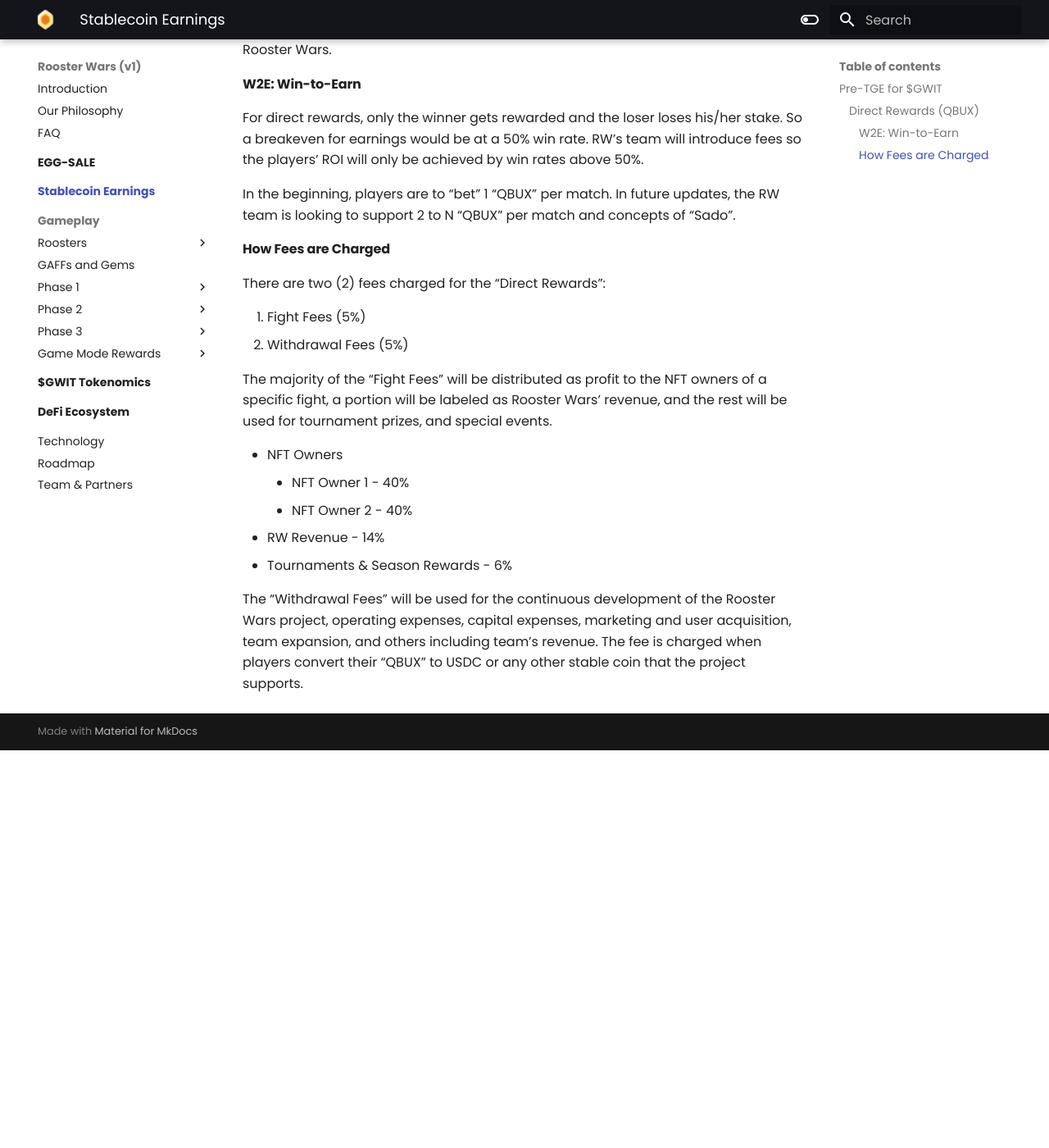
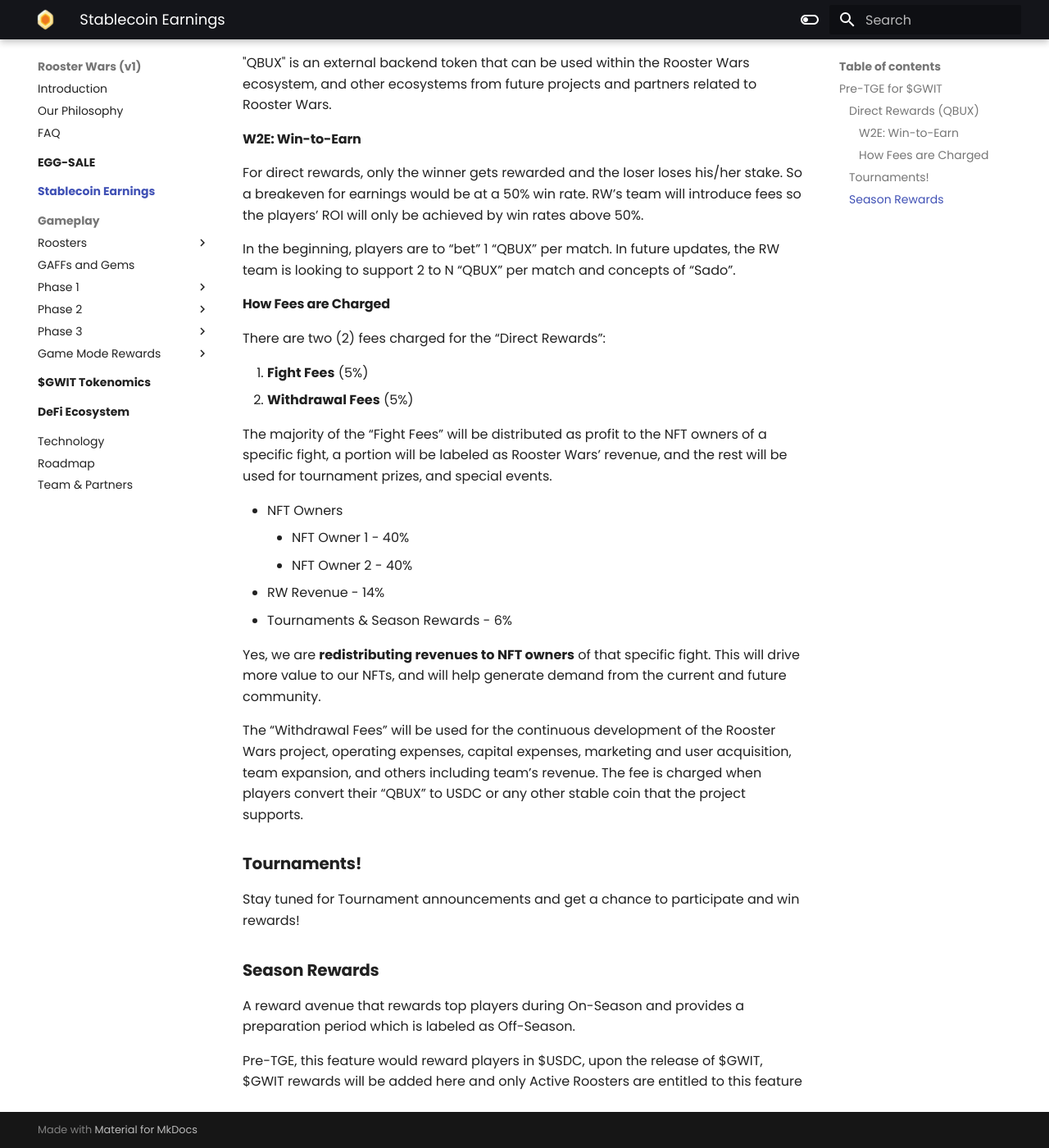
Before and after one commit to AshtreeBV/roosterwars-whitepaper, an MkDocs documentation site: the page built from docs/usdc/index.md, in a window 1280 px wide and 1400 px high, scrolled down 758 px. Shown: the whole window at 82% size. Built offline with MkDocs 1.6.1 and Material for MkDocs 9.7.7, drawn with Linux system fonts in a browser that asks for light colours; before the commit the page ends 1673 px from its top, so only the background shows below that.

Commit message:
stablecoin earnings 2

```diff
--- a/docs/usdc/index.md
+++ b/docs/usdc/index.md
@@ -14,6 +14,8 @@ Prior to $GWIT’s release (TGE), Rooster Wars will release its Play-and-Earn me
 
 Direct Rewards refer to the earnings you get immediately after winning a fight in the Arena. It will be in “QBUX” wherein players will purchase “QBUX” for $0.5 USDC, and use that to play in the Arena.
 
+For details on the gameplay, the matches will follow the [Arena](../gameplay/phase1/arena/index.md) setup. The concept of Tiers, Stars and Chicken Points will come at a later date.
+
 "QBUX" is an external backend token that can be used within the Rooster Wars ecosystem, and other ecosystems from future projects and partners related to Rooster Wars.
 
 #### **W2E: Win-to-Earn**
@@ -26,8 +28,8 @@ In the beginning, players are to “bet” 1 “QBUX” per match. In future upd
 
 There are two (2) fees charged for the “Direct Rewards”:
 
-1. Fight Fees (5%)
-2. Withdrawal Fees (5%)
+1. **Fight Fees** (5%)
+2. **Withdrawal Fees** (5%)
 
 The majority of the “Fight Fees” will be distributed as profit to the NFT owners of a specific fight, a portion will be labeled as Rooster Wars’ revenue, and the rest will be used for tournament prizes, and special events.
 
@@ -37,4 +39,16 @@ The majority of the “Fight Fees” will be distributed as profit to the NFT ow
 - RW Revenue - 14%
 - Tournaments & Season Rewards - 6%
 
+Yes, we are **redistributing revenues to NFT owners** of that specific fight. This will drive more value to our NFTs, and will help generate demand from the current and future community.
+
 The “Withdrawal Fees” will be used for the continuous development of the Rooster Wars project, operating expenses, capital expenses, marketing and user acquisition, team expansion, and others including team’s revenue. The fee is charged when players convert their “QBUX” to USDC or any other stable coin that the project supports.
+
+### **Tournaments!**
+
+Stay tuned for Tournament announcements and get a chance to participate and win rewards!
+
+### **Season Rewards**
+
+A reward avenue that rewards top players during On-Season and provides a preparation period which is labeled as Off-Season.
+
+Pre-TGE, this feature would reward players in $USDC, upon the release of $GWIT, $GWIT rewards will be added here and only Active Roosters are entitled to this feature
```
